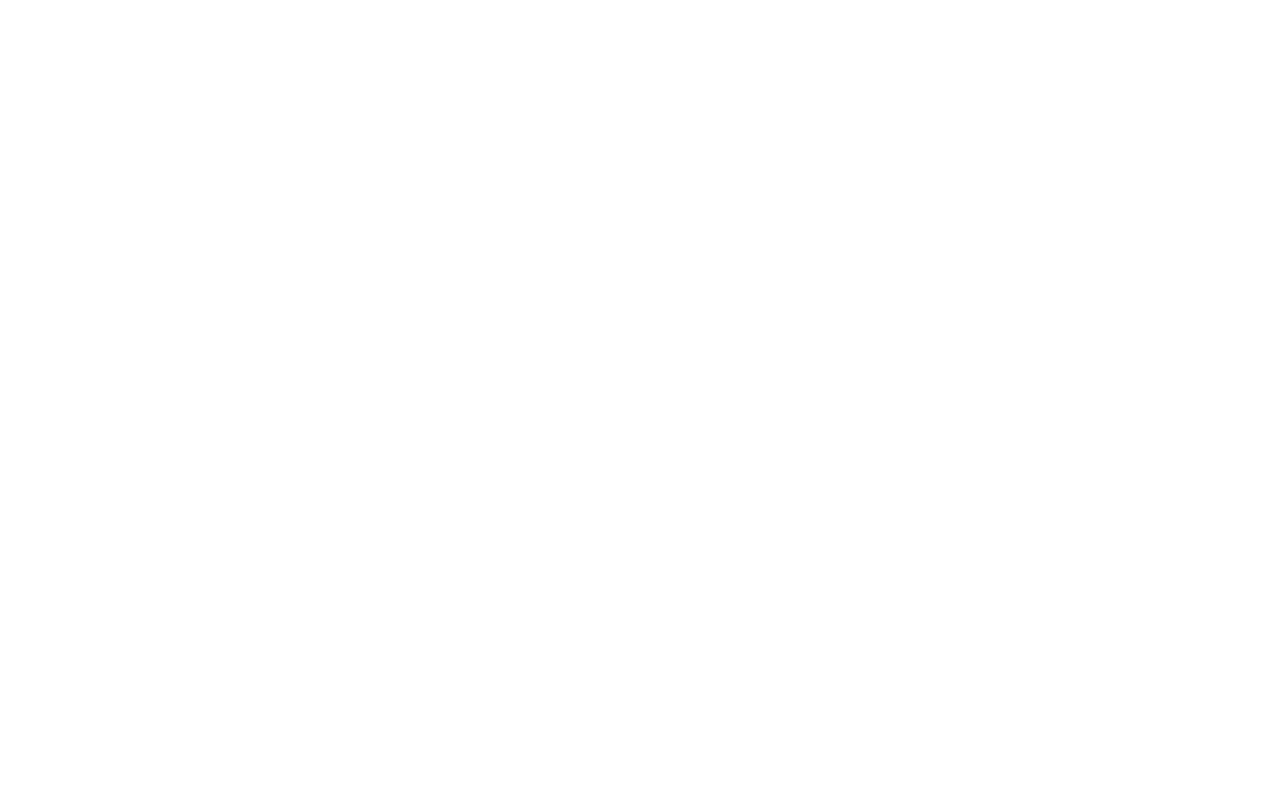
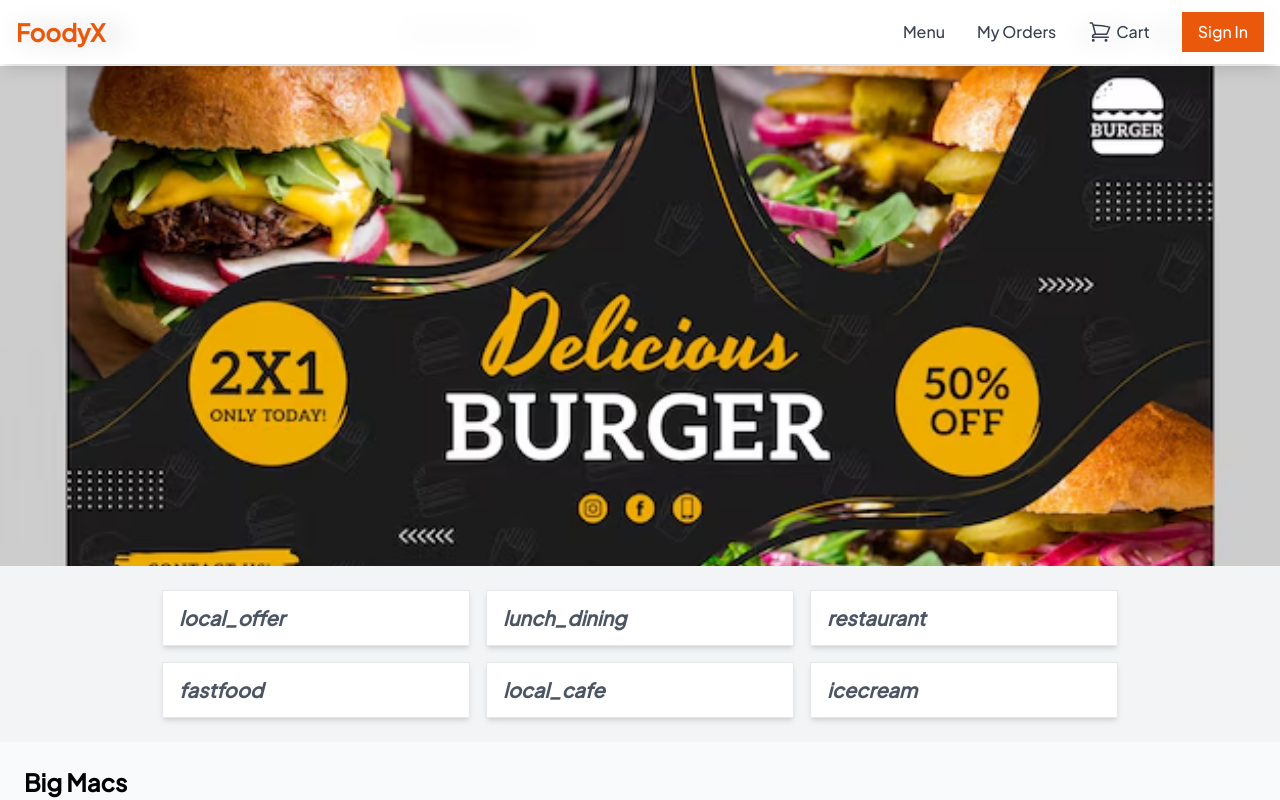
Before and after one commit to IT22303684/Food-Ordering-System, a React (Vite) app: page /categories in a window 1280 px wide. Before the commit this address had no page. Shown: the top 800 px of the page. Built offline with nearby package versions, Linux system fonts and the light colour scheme.

Commit message:
all conflict resolved

```diff
--- a/src/App.tsx
+++ b/src/App.tsx
@@ -1,6 +1,7 @@
 import { BrowserRouter, Route, Routes } from "react-router-dom";
 import Home from "./pages/Home";
-import Layout from "./assets/fonts/Layout";
+import Layout from "./components/UI/Layout";
+import RestaurantDetail from "./pages/RestaurantDetail";
 
 function App() {
   return (
@@ -8,6 +9,7 @@
       <Routes>
         <Route path="/" element={<Layout />}>
           <Route path="/" element={<Home />} />
+          <Route path="/categories" element={<RestaurantDetail />} />
         </Route>
       </Routes>
     </BrowserRouter>
--- a/src/components/Categories/Banner.tsx
+++ b/src/components/Categories/Banner.tsx
@@ -1,5 +1,5 @@
 import React from "react";
-import { Button } from "@/components/UI/Button";
+import { Button } from "./Button";
 
 const Banner: React.FC = () => {
   return (
--- /dev/null
+++ b/src/components/Categories/Button.tsx
@@ -0,0 +1,24 @@
+import React from "react";
+import { cn } from "@/lib/utils";
+
+interface ButtonProps extends React.ButtonHTMLAttributes<HTMLButtonElement> {
+  variant?: "primary" | "secondary";
+}
+
+export const Button: React.FC<ButtonProps> = ({
+  children,
+  variant = "primary",
+  className = "",
+  ...props
+}) => {
+  const baseStyles = "px-4 py-2 rounded-lg font-bold text-white shadow-md transition-transform transform hover:scale-105";
+  const variantStyles = variant === "primary"
+    ? "bg-orange-500 hover:bg-orange-600"
+    : "bg-gray-300 hover:bg-gray-400 text-gray-700";
+
+  return (
+    <button className={cn(baseStyles, variantStyles, className)} {...props}>
+      {children}
+    </button>
+  );
+};
--- a/src/components/Categories/Categories.tsx
+++ b/src/components/Categories/Categories.tsx
@@ -1,5 +1,5 @@
 import React from "react";
-import { Button } from "@/components/UI/Button";
+import { Button } from "./Button";
 import { Icon } from "@/components/UI/Icon";
 
 const categories = [
--- a/src/components/Categories/Menu.tsx
+++ b/src/components/Categories/Menu.tsx
@@ -1,5 +1,5 @@
 import React from 'react';
-import { Button } from '@/components/UI/Button';
+import { Button } from './Button';
 
 const Menu: React.FC = () => {
     const menuItems = [
```
